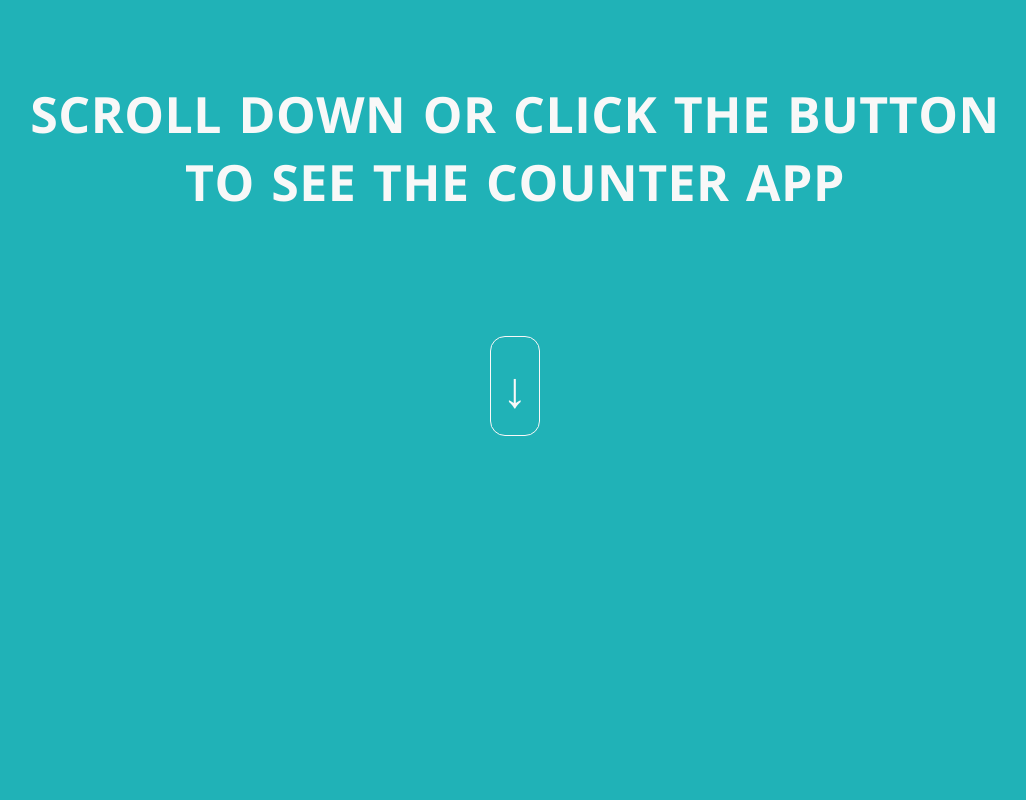
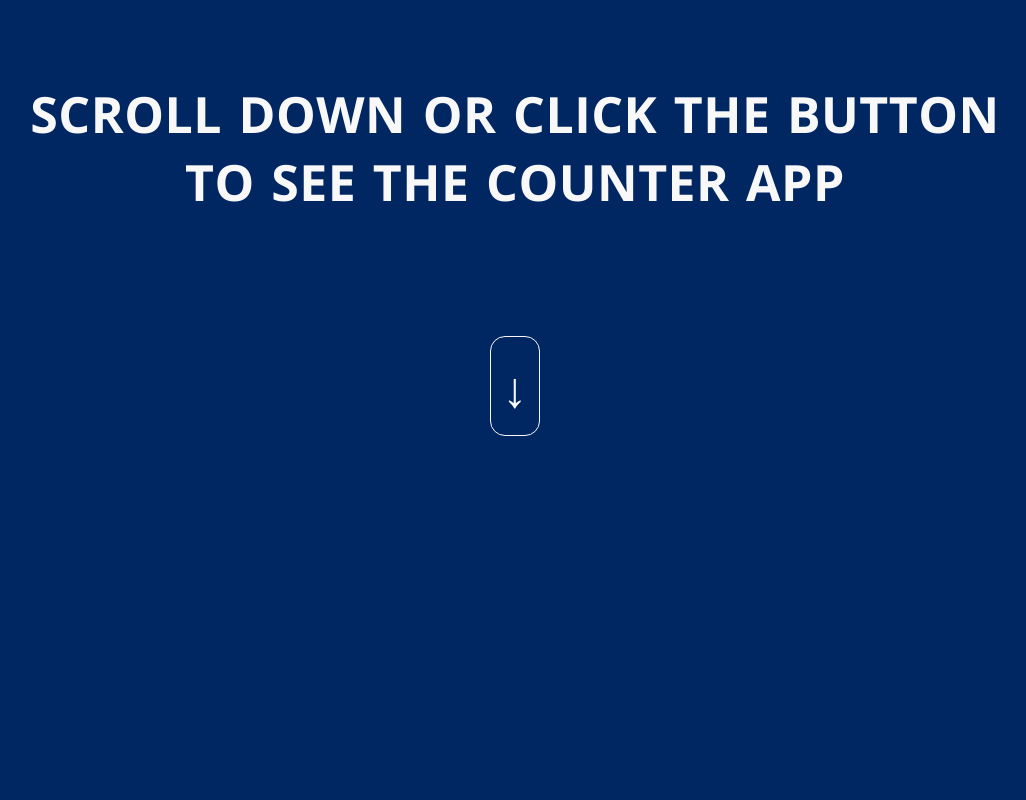
Before and after one commit to Anna-portfolio/Counter-App, a plain HTML site: page index.html in a window 1280 px wide. Shown: the top 800 px of the page, without its empty margins (125-1151 px from the left). Drawn offline with nearby package versions, Linux system fonts and the light colour scheme.

Commit message:
Update style.css

```diff
--- a/style.css
+++ b/style.css
@@ -11,7 +11,7 @@ html {
 }
 body {
     color: rgb(248, 248, 248);
-    background-color: rgb(32, 178, 183);
+    background-color: rgb(1, 39, 99);
 }
 #heading-container {
     display: flex;
```
